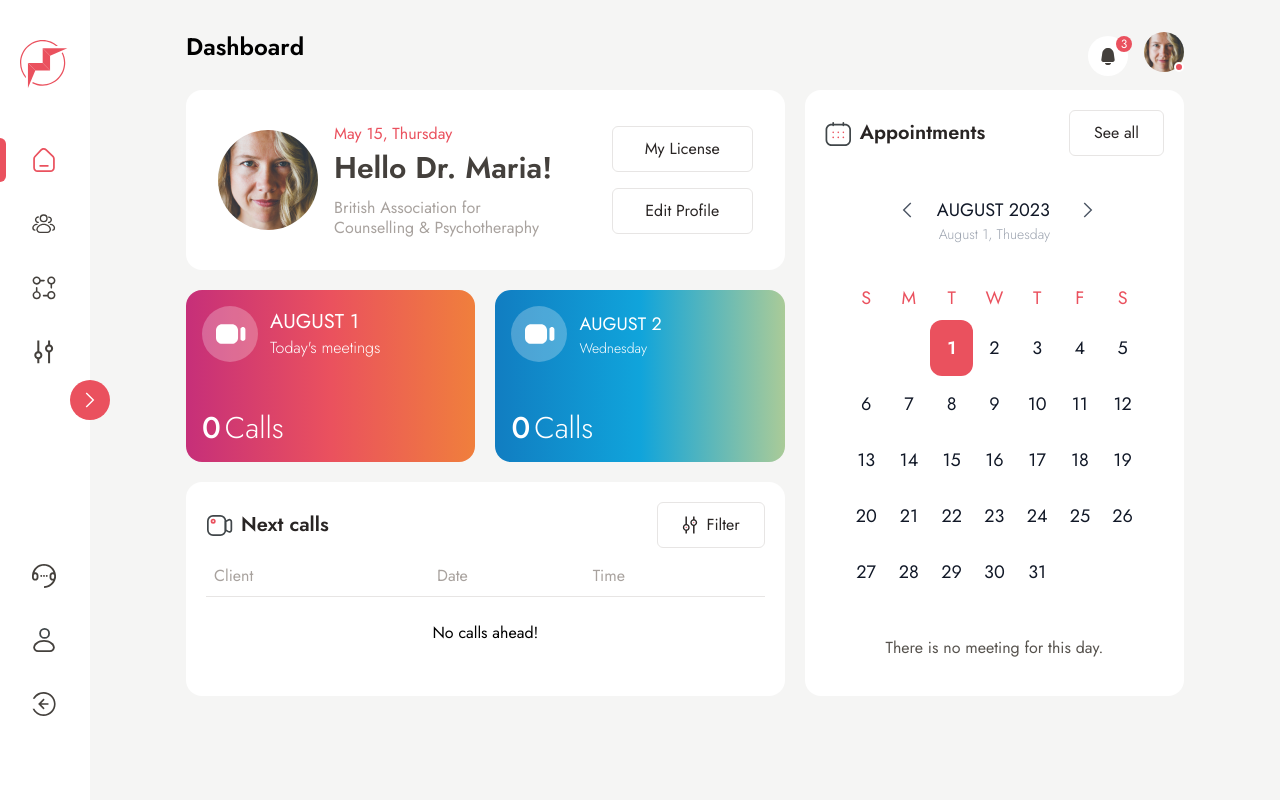
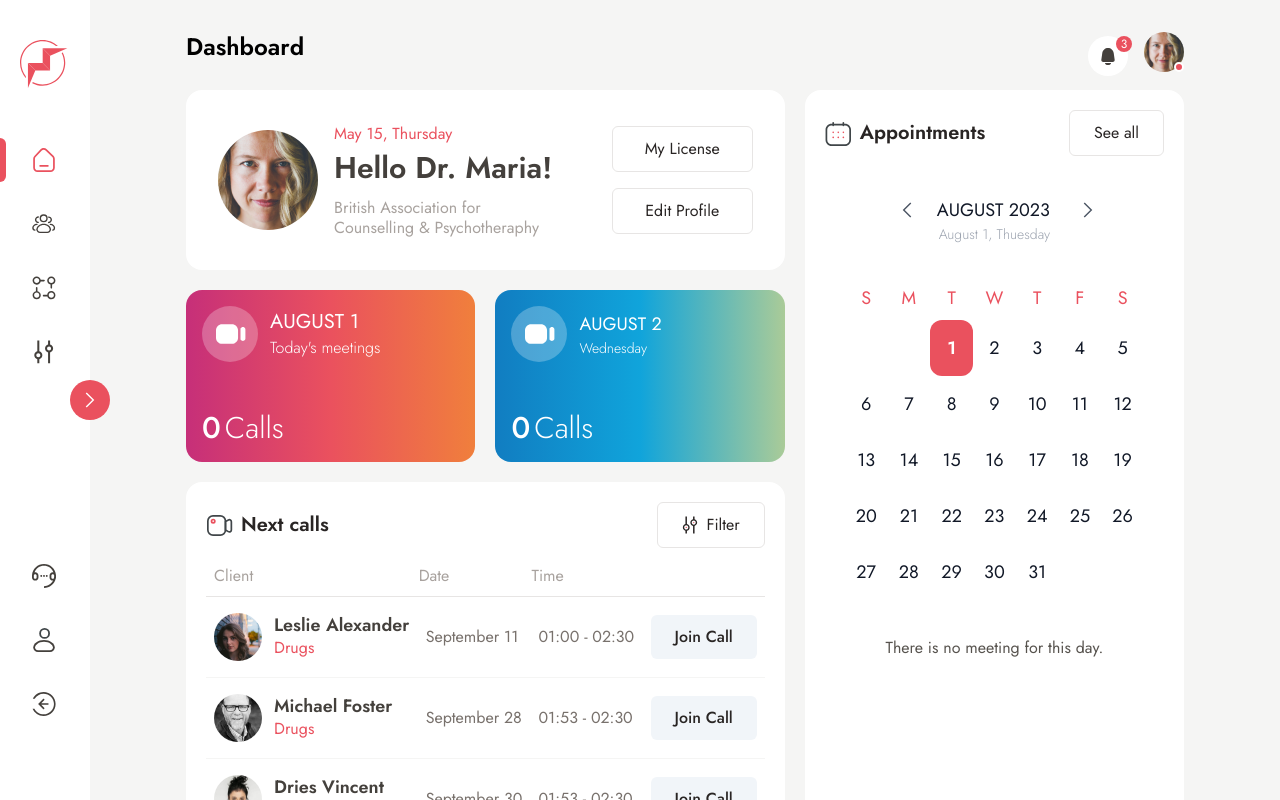
Before and after one commit to Jefcode/my-life, a React (Vite) app: page /dashboard in a window 1280 px wide. Built offline with nearby package versions, Linux system fonts and the light colour scheme.

Commit message:
Fix links in the sidebar to be active based on the url

```diff
--- a/src/App.tsx
+++ b/src/App.tsx
@@ -17,9 +17,9 @@ function App() {
       <Routes>
         <Route path='/' element={<Navigate to='/dashboard' />} />
 
-        <Route path='/dashboard' element={<Layout />}>
-          <Route path='' element={<DashboardPage />} />
-          <Route path='call/:userId' element={<VideoCallPage />} />
+        <Route element={<Layout />}>
+          <Route path='/dashboard' element={<DashboardPage />} />
+          <Route path='/dashboard/call/:userId' element={<VideoCallPage />} />
         </Route>
 
         <Route path='*' element={<NotFoundPage />} />
--- a/src/components/layout/Layout.tsx
+++ b/src/components/layout/Layout.tsx
@@ -1,6 +1,6 @@
 import { stagger, useAnimate } from 'framer-motion';
 import { useEffect, useCallback } from 'react';
-import { Outlet } from 'react-router-dom';
+import { Outlet, useLocation } from 'react-router-dom';
 
 import useSidebar from '../../hooks/useSidebar';
 import classNames from '../../utils/classNames';
@@ -8,6 +8,8 @@ import Sidebar from '../sidebar/Sidebar';
 import Header from '../header/Header';
 
 function Layout() {
+  const { pathname } = useLocation();
+
   const [scope, animate] = useAnimate();
   const { isOpen: isSidebarOpen } = useSidebar();
 
@@ -26,7 +28,7 @@ function Layout() {
 
   useEffect(() => {
     animateCards();
-  }, [animate, animateCards]);
+  }, [animateCards, pathname]);
 
   return (
     <>
--- a/src/components/sidebar/Menu.tsx
+++ b/src/components/sidebar/Menu.tsx
@@ -9,19 +9,19 @@ import MenuItem from './MenuItem';
 
 const Menu = () => {
   return (
-		<div className="flex flex-col h-full justify-between">
-			<ul className="flex flex-col text-stone-500">
-				<MenuItem icon={HomeIcon} text="Dashboard" active />
-				<MenuItem icon={UsersIcon} text="Clients" />
-				<MenuItem icon={HubIcon} text="The Hub" />
-				<MenuItem icon={FilterIcon} text="Settings" />
+    <div className='flex flex-col h-full justify-between'>
+      <ul className='flex flex-col text-stone-500'>
+        <MenuItem to='/dashboard' icon={HomeIcon} text='Dashboard' />
+        <MenuItem to='/my-clients' icon={UsersIcon} text='Clients' />
+        <MenuItem to='/hub' icon={HubIcon} text='The Hub' />
+        <MenuItem to='/settings' icon={FilterIcon} text='Settings' />
       </ul>
 
       {/* Extra CTA */}
-			<ul className="flex flex-col mt-auto text-stone-500">
-				<MenuItem icon={SupportIcon} text="Support" />
-				<MenuItem icon={UserIcon} text="My Profile" />
-				<MenuItem icon={LogoutIcon} text="Log Out" />
+      <ul className='flex flex-col mt-auto text-stone-500'>
+        <MenuItem to='/support' icon={SupportIcon} text='Support' />
+        <MenuItem to='/my-profile' icon={UserIcon} text='My Profile' />
+        <MenuItem to='/logout' icon={LogoutIcon} text='Log Out' />
       </ul>
     </div>
   );
--- a/src/components/sidebar/MenuItem.tsx
+++ b/src/components/sidebar/MenuItem.tsx
@@ -1,47 +1,52 @@
-type IconType = React.FunctionComponent<React.SVGProps<SVGSVGElement>>;
+import { NavLink } from 'react-router-dom';
 
 import useSidebar from '../../hooks/useSidebar';
 import classNames from '../../utils/classNames';
 
+type IconType = React.FunctionComponent<React.SVGProps<SVGSVGElement>>;
+
 interface MenuItemProps {
+  to: string;
   icon: IconType;
   text: string;
-	active?: boolean;
 }
 
-const MenuItem = ({ icon: Icon, text, active = false }: MenuItemProps) => {
+const MenuItem = ({ icon: Icon, text, to }: MenuItemProps) => {
   const { isOpen } = useSidebar();
 
   return (
-		<li className="relative">
-			<a
-				href="#"
-				className="flex px-8 py-5 items-center gap-4 hover:bg-stone-50 transition"
+    <li>
+      <NavLink
+        to={to}
+        className='relative flex px-8 py-5 items-center gap-4 hover:bg-stone-50 transition'
       >
-				<div className="w-6">
+        {({ isActive }) => (
+          <>
+            <div className='w-6'>
               <Icon
                 className={classNames(
-							active ? 'text-primary' : 'text-stone-700',
+                  isActive ? 'text-primary' : 'text-stone-700',
                   'w-6 h-6'
                 )}
               />
             </div>
-				{isOpen && (
+
             <span
               className={classNames(
-							active ? 'text-stone-800 font-medium' : '',
+                isActive ? 'text-stone-800 font-medium' : '',
                 'whitespace-nowrap flex-1'
               )}
             >
-						{text}
+              {isOpen && text}
             </span>
-				)}
-			</a>
 
             {/* Active Item has */}
-			{active && (
-				<div className="absolute left-0 top-[50%] -translate-y-[50%] w-[6px] h-11 rounded-e-lg bg-primary"></div>
+            {isActive && (
+              <div className='absolute left-0 top-[50%] -translate-y-[50%] w-[6px] h-11 rounded-e-lg bg-primary'></div>
             )}
+          </>
+        )}
+      </NavLink>
     </li>
   );
 };
--- a/src/data/meetings.ts
+++ b/src/data/meetings.ts
@@ -17,8 +17,8 @@ const meetings: Meeting[] = [
 						eiusmod tempor incididunt ut labore et dolore magna aliqua. Ut enim
 						ad minim veniam, quis nostrud exercitation ullamco laboris nisi ut
 						aliquip`,
-		startDatetime: '2022-05-11T13:00',
-		endDatetime: '2022-05-11T14:30',
+		startDatetime: '2023-09-11T13:00',
+		endDatetime: '2023-09-11T14:30',
 		done: false,
 	},
 	{
@@ -29,8 +29,8 @@ const meetings: Meeting[] = [
 						eiusmod tempor incididunt ut labore et dolore magna aliqua. Ut enim
 						ad minim veniam, quis nostrud exercitation ullamco laboris nisi ut
 						aliquip`,
-		startDatetime: '2023-07-28T13:53',
-		endDatetime: '2023-07-28T14:30',
+		startDatetime: '2023-09-28T13:53',
+		endDatetime: '2023-09-28T14:30',
 		done: false,
 	},
 	{
@@ -41,8 +41,8 @@ const meetings: Meeting[] = [
 						eiusmod tempor incididunt ut labore et dolore magna aliqua. Ut enim
 						ad minim veniam, quis nostrud exercitation ullamco laboris nisi ut
 						aliquip`,
-		startDatetime: '2023-07-30T13:53',
-		endDatetime: '2023-07-30T14:30',
+		startDatetime: '2023-09-30T13:53',
+		endDatetime: '2023-09-30T14:30',
 		done: false,
 	},
 	{
@@ -53,8 +53,8 @@ const meetings: Meeting[] = [
 						eiusmod tempor incididunt ut labore et dolore magna aliqua. Ut enim
 						ad minim veniam, quis nostrud exercitation ullamco laboris nisi ut
 						aliquip`,
-		startDatetime: '2023-07-27T13:53',
-		endDatetime: '2023-07-27T14:30',
+		startDatetime: '2023-09-27T13:53',
+		endDatetime: '2023-09-27T14:30',
 		done: false,
 	},
 	{
@@ -65,8 +65,8 @@ const meetings: Meeting[] = [
 						eiusmod tempor incididunt ut labore et dolore magna aliqua. Ut enim
 						ad minim veniam, quis nostrud exercitation ullamco laboris nisi ut
 						aliquip`,
-		startDatetime: '2023-07-29T13:53',
-		endDatetime: '2023-07-29T14:30',
+		startDatetime: '2023-09-29T13:53',
+		endDatetime: '2023-09-29T14:30',
 		done: true,
 	},
 ];
--- a/src/pages/dashboard/VideoCall.page.tsx
+++ b/src/pages/dashboard/VideoCall.page.tsx
@@ -20,7 +20,7 @@ import classNames from '../../utils/classNames';
 import ClientJournal from '../../components/video-call/ClientJournal';
 
 function VideoCallPage() {
-  const [fullscreen, setFullscreen] = useState<boolean>(true);
+  const [fullscreen, setFullscreen] = useState<boolean>(false);
 
   return (
     <>
```
Lines whose indentation alone changed are shown as unchanged.
